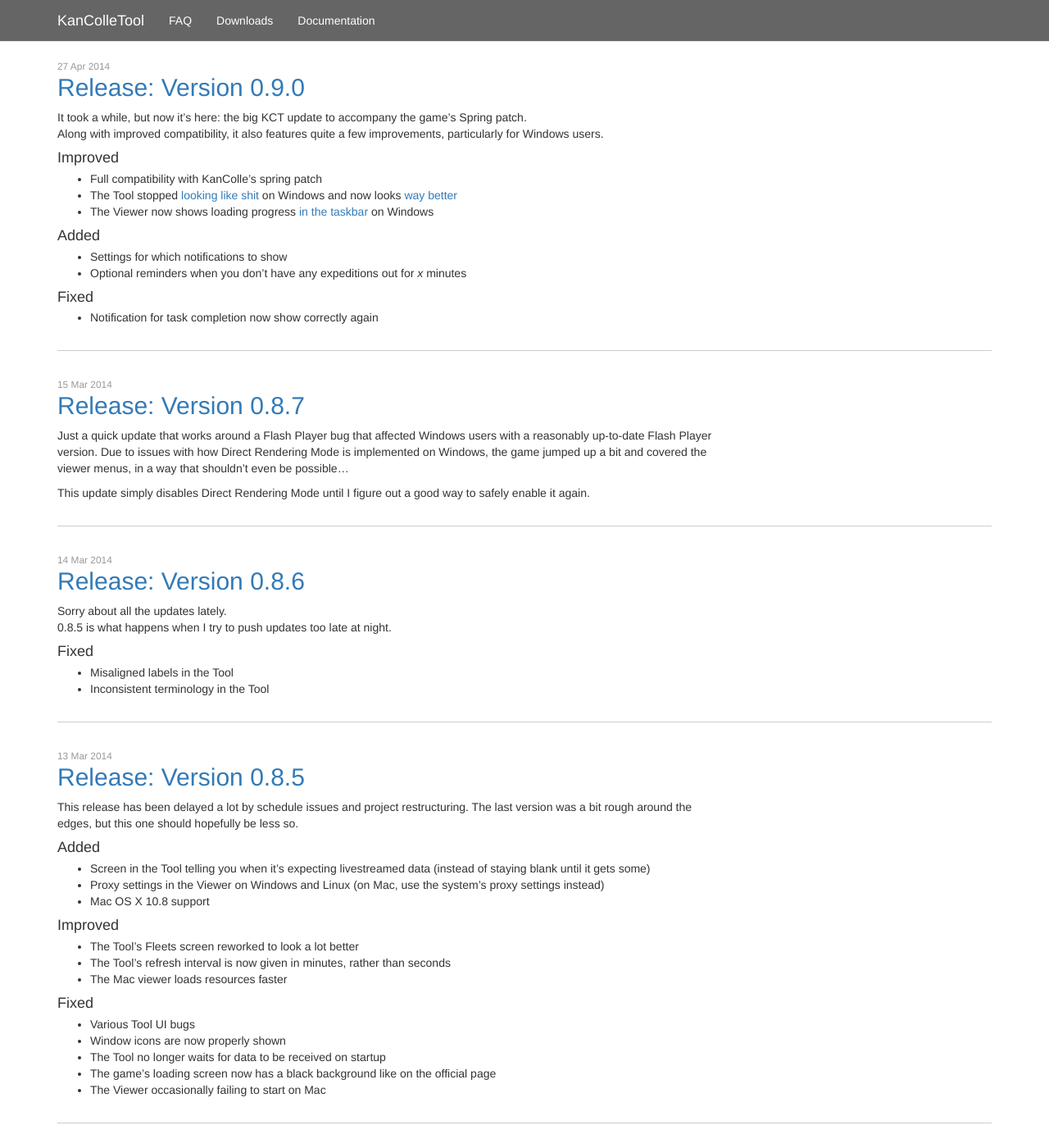
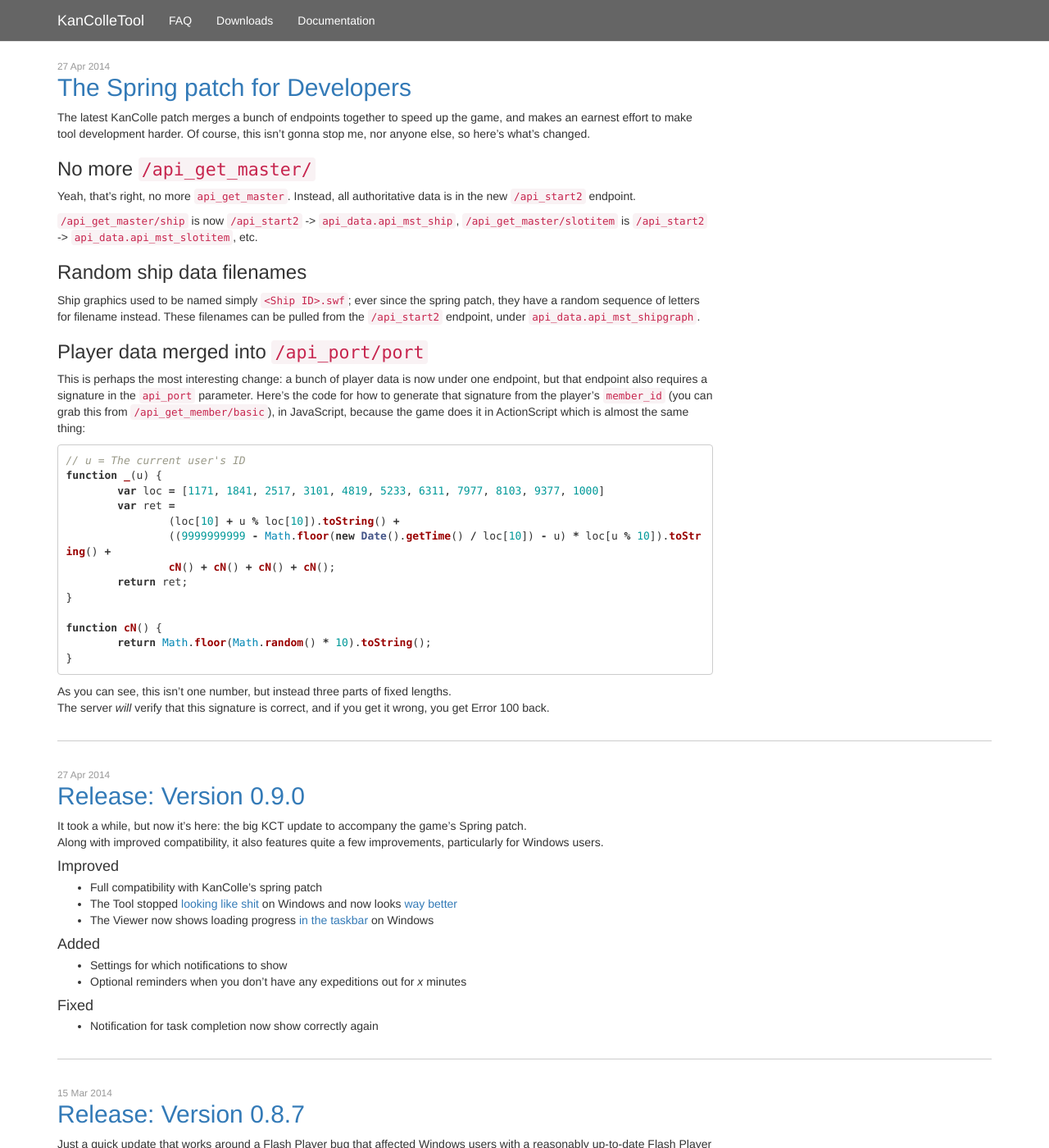
Before and after one commit to KanColleTool/kancolletool.github.io, a Jekyll site: the page built from index.html, in a window 1280 px wide and 1400 px high. Shown: the whole window at 82% size. Built offline with Jekyll 4.4.1, drawn with Linux system fonts in a browser that asks for light colours; nearby versions of some CDN libraries; Markdown is read by kramdown in place of the engine named in the settings.

Commit message:
Developer patch notes

````diff
--- /dev/null
+++ b/_posts/2014-04-27-the-spring-patch-for-developers.md
@@ -0,0 +1,41 @@
+---
+layout: post
+title:  "The Spring patch for Developers"
+date:   2014-04-27 15:42:00
+categories: kancolletool releases
+---
+
+The latest KanColle patch merges a bunch of endpoints together to speed up the game, and makes an earnest effort to make tool development harder. Of course, this isn't gonna stop me, nor anyone else, so here's what's changed.
+
+### No more `/api_get_master/`
+
+Yeah, that's right, no more `api_get_master`. Instead, all authoritative data is in the new `/api_start2` endpoint.
+
+`/api_get_master/ship` is now `/api_start2` -> `api_data.api_mst_ship`, `/api_get_master/slotitem` is `/api_start2` -> `api_data.api_mst_slotitem`, etc.
+
+### Random ship data filenames
+
+Ship graphics used to be named simply `<Ship ID>.swf`; ever since the spring patch, they have a random sequence of letters for filename instead. These filenames can be pulled from the `/api_start2` endpoint, under `api_data.api_mst_shipgraph`.
+
+### Player data merged into `/api_port/port`
+
+This is perhaps the most interesting change: a bunch of player data is now under one endpoint, but that endpoint also requires a signature in the `api_port` parameter. Here's the code for how to generate that signature from the player's `member_id` (you can grab this from `/api_get_member/basic`), in JavaScript, because the game does it in ActionScript which is almost the same thing:
+
+```javascript
+// u = The current user's ID
+function _(u) {
+	var loc = [1171, 1841, 2517, 3101, 4819, 5233, 6311, 7977, 8103, 9377, 1000]
+	var ret =
+		(loc[10] + u % loc[10]).toString() +
+		((9999999999 - Math.floor(new Date().getTime() / loc[10]) - u) * loc[u % 10]).toString() +
+		cN() + cN() + cN() + cN();
+	return ret;
+}
+
+function cN() {
+	return Math.floor(Math.random() * 10).toString();
+}
+```
+
+As you can see, this isn't one number, but instead three parts of fixed lengths.
+The server *will* verify that this signature is correct, and if you get it wrong, you get Error 100 back.
--- a/css/style.css
+++ b/css/style.css
@@ -8,7 +8,7 @@
  * Common
  */
 h4 { margin-bottom: 5px; }
-p { max-width: 800px; }
+p, pre { max-width: 800px; }
 li { max-width: 700px; }
 
 /*
````
